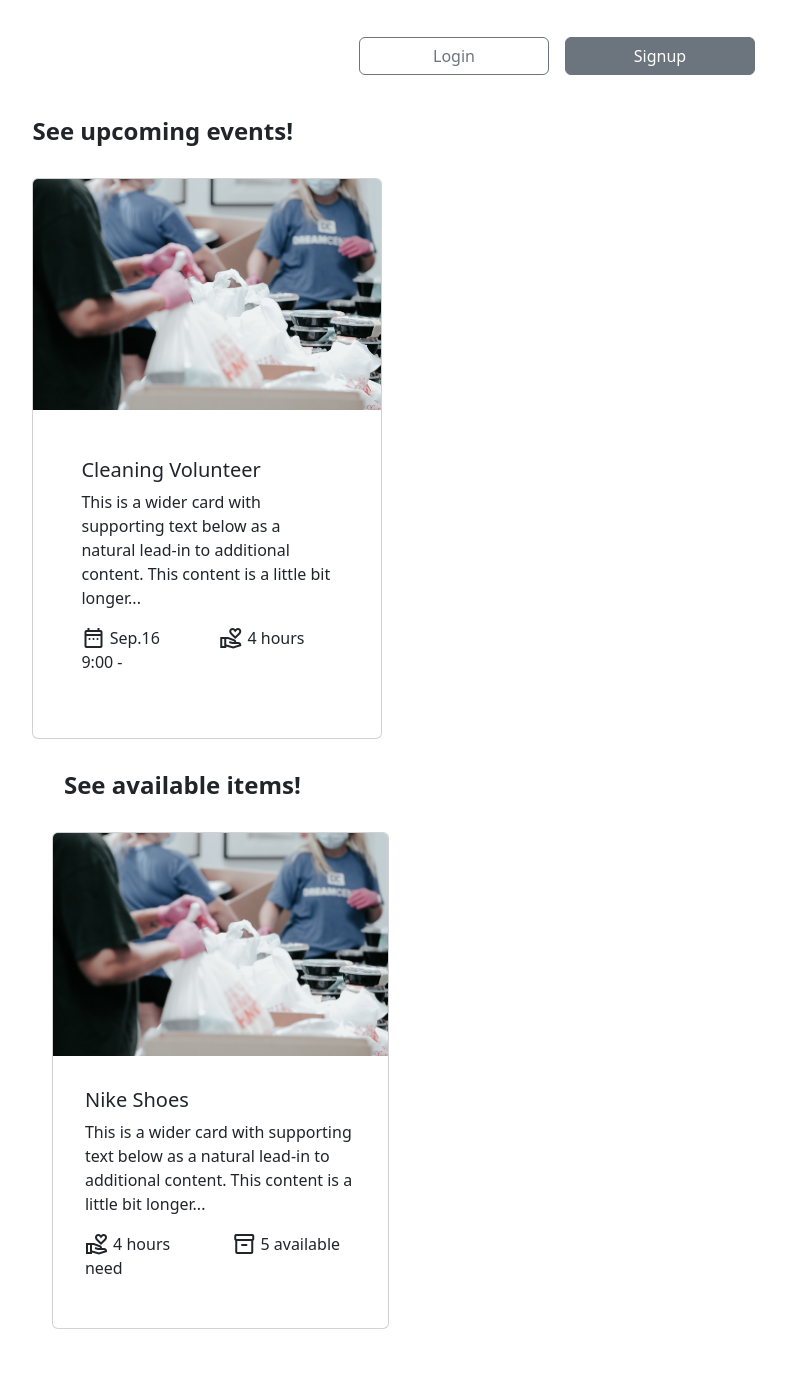
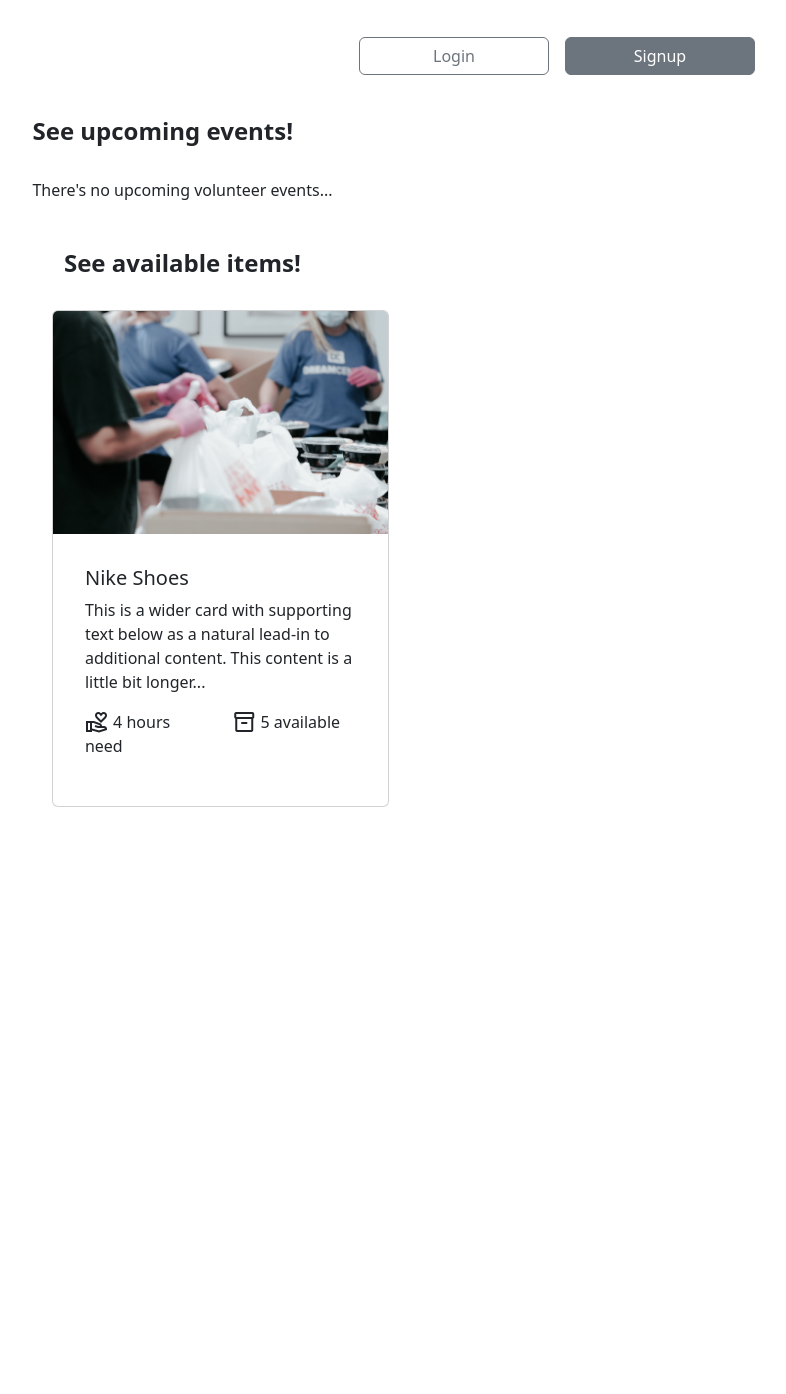
Before and after one commit to chisafukutome/volunteer-app, a Flask app: page / in a window 1280 px wide. Shown: the part 1049-2443 px from the top of the page, without its empty margins (83-869 px from the left). After the commit the page ends 1856 px from the top, so only its background shows below. Run offline with Flask 3, Linux system fonts and the light colour scheme.

Commit message:
Retrieve from db and display in landing page

```diff
--- a/website/__init__.py
+++ b/website/__init__.py
@@ -12,11 +12,16 @@ db = SQLAlchemy()
 DB_NAME = "downtime.db"
 # End db
 
+# file uploads
+# UPLOAD_FOLDER = '../static/uploads'
+# ALLOWED_EXTENSIONS = {'png', 'jpg', 'jpeg'}
+
 def create_app():
     app = Flask(__name__)
 
     app.config['SECRET_KEY'] = os.getenv('SECRET_KEY')
     app.config['SQLALCHEMY_DATABASE_URI'] = f'sqlite:///{DB_NAME}'
+    # app.config['UPLOAD_FOLDER'] = UPLOAD_FOLDER
     db.init_app(app)
 
     from .views import views # before auth
--- a/website/templates/home.html
+++ b/website/templates/home.html
@@ -134,40 +134,44 @@ clip-path: circle(); } .material-symbols-outlined { vertical-align: top; } .card
 
   <div class="section upcoming" id="upcoming-events">
     <h4>See upcoming events!</h4>
-    <col class="row" />
+        {% if not events: %}
+      <p>There's no upcoming volunteer events...</p>
+    {% endif %}
+    <div class="row" />
     <!-- Events begin -->
+    {% for event in events: %}
     <div class="card col-4">
       <img
         src="../static/assets/volunteer4.jpg"
         class="card-img-top"
         alt="..."
       />
-      <div class="card-body">
         <div class="card-body">
           <div class="card-body">
-            <h5 class="card-title">Cleaning Volunteer</h5>
+            <h5 class="card-title">{{ event.host_name }}</h5>
             <p class="card-text">
-              This is a wider card with supporting text below as a natural
-              lead-in to additional content. This content is a little bit
-              longer...
+              {{ event.description[0:100] }}
             </p>
             <div class="row">
               <p class="card-text col">
                 <span class="material-symbols-outlined"> date_range </span>
-                Sep.16 9:00 -
+                {{ event.start_date }} -
               </p>
               <p class="card-text col">
                 <span class="material-symbols-outlined">
                   volunteer_activism
                 </span>
-                4 hours
+                {{ event.duration }} hours
               </p>
             </div>
           </div>
         </div>
+
         <!-- End item -->
       </div>
+    {% endfor %}
     </div>
+
     <!-- End events -->
 
     <!-- begin available items -->
--- a/website/views.py
+++ b/website/views.py
@@ -1,9 +1,12 @@
 #codes related to pages before authentication
 from flask import Blueprint, render_template, redirect, url_for
+from .models import Event
 
 views = Blueprint("views", __name__)
 
 @views.route("/")
 @views.route("/home")
 def home():
-    return render_template("home.html")
+    # Select all of events
+    events = Event.query.all()
+    return render_template("home.html", events=events)
```
Also changed, not shown: website/organizers.py (+8 -2 lines).
